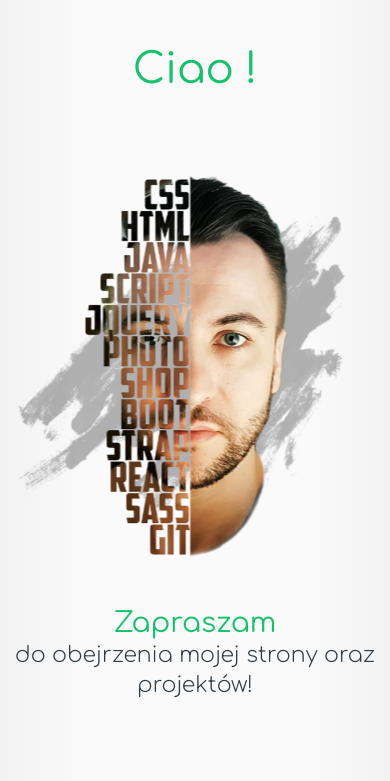
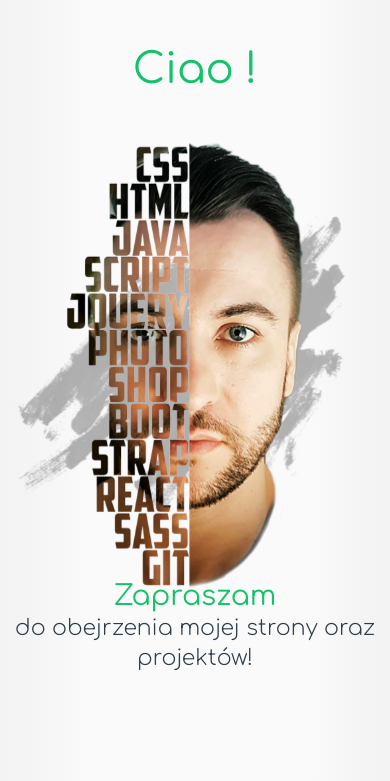
Before and after one commit to gitprzemek/portfolio, a plain HTML site: page index.html in a window 390 px wide. Shown: the part 63-844 px from the top of the page. Drawn offline with nearby package versions, Linux system fonts and the light colour scheme.

Commit message:
change responsive css in header

```diff
--- a/css/responsive.css
+++ b/css/responsive.css
@@ -244,7 +244,7 @@
     }
     #header #name-container{
         display: inline-block;
-        height: 100px;
+        height: auto;
         width: 70%;
         text-align: center;
     }
@@ -256,8 +256,14 @@
         margin: 0;
     }
     #header figure{
-        width: 70%;
+        height: 55vh;
+        width: 100%;
         padding-top: 5%;
+    }
+    #header figure img{
+        top: 52%;
+        height: 100%;
+        width: auto;
     }
     #header::before{
         width: 90%;
@@ -266,7 +272,7 @@
     }
     #header #welcome-container{
         position: relative;
-        top: 65vh;
+        top: 63vh;
         width: 100%;
         height: 150px;
         padding: 0 5px;
--- a/css/style.css
+++ b/css/style.css
@@ -227,15 +227,17 @@
     text-align: right;
 }
 #header figure{
+    position: relative;
     height: 100%;
     z-index: -1;
-    display: flex;
-    flex-direction: column;
-    justify-content: center;
+
     margin: 0;
     width: 40%;
 }
 #header figure img{
+    position: absolute;
+    top: 50%;
+    transform: translate(-50%,-50%);
     height: auto;
     width: 100%;
 }
```
